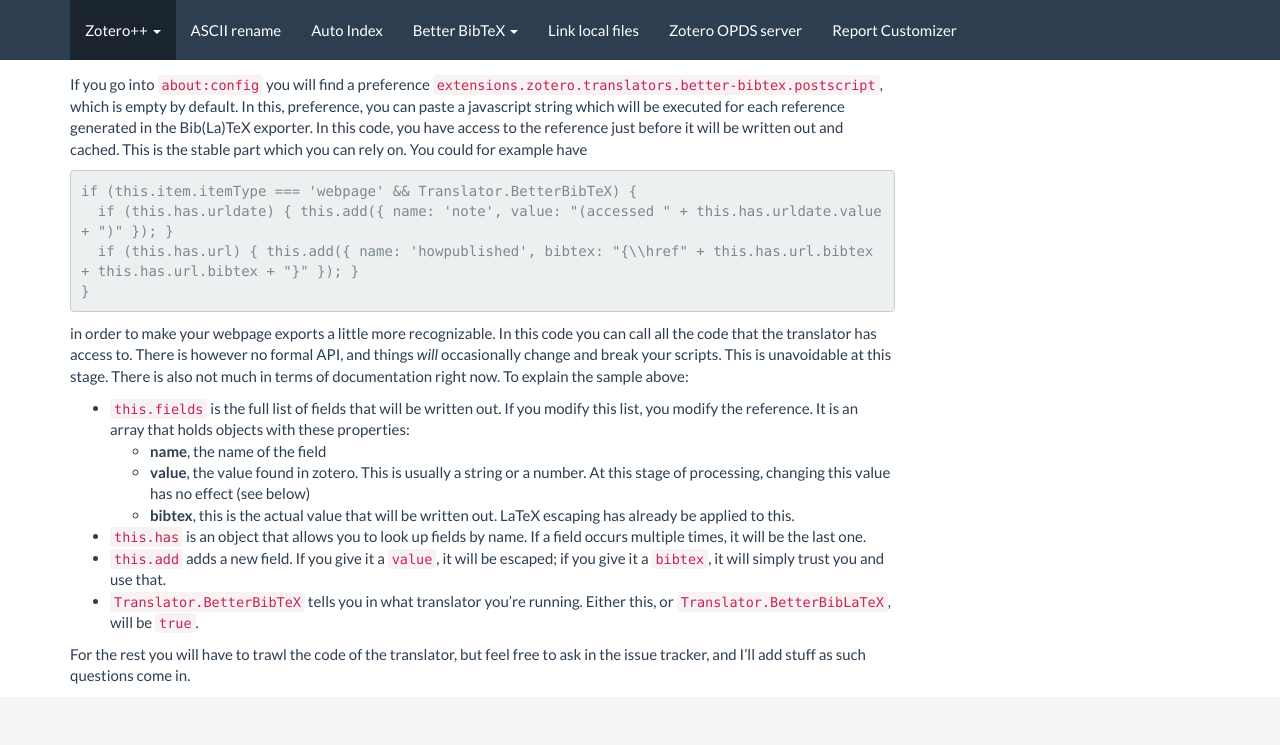
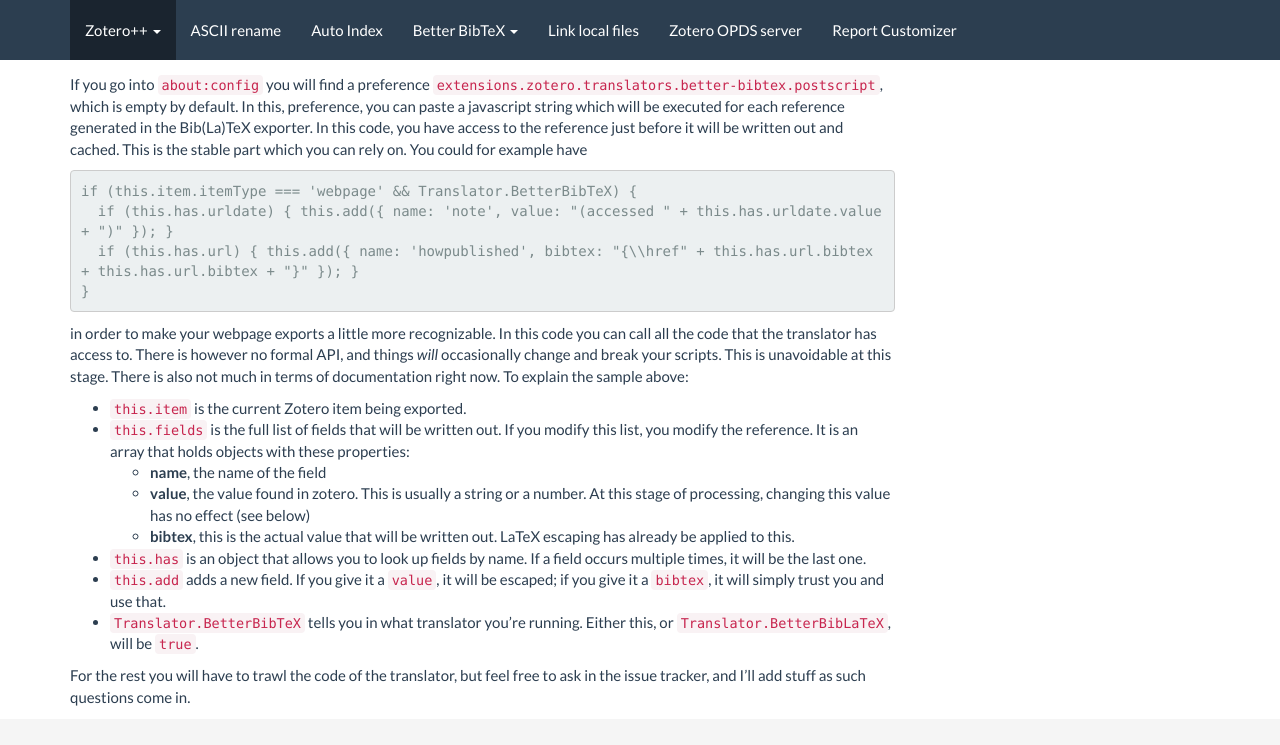
Before and after one commit to edwinksl/ZotPlus.github.io, a Jekyll site: the page built from better-bibtex/export.md, in a window 1280 px wide and 900 px high, scrolled down 1100 px. Shown: the top 745 px of the window. Built offline with Jekyll 4.4.1, drawn with Linux system fonts in a browser that asks for light colours; nearby versions of some CDN libraries.

Commit message:
better-bibtex 1.3.1 / link-local-files 0.0.9 / report-customizer 0.2.17 / debug-bridge 0.1.0 / ascii-rename 0.0.40 / auto-index 0.0.36 / opds 0.0.10

```diff
--- a/better-bibtex/export.md
+++ b/better-bibtex/export.md
@@ -75,6 +75,7 @@
 This is unavoidable at this stage. There is also not much in terms of documentation right now. To explain the sample
 above:
 
+* `this.item` is the current Zotero item being exported.
 * `this.fields` is the full list of fields that will be written out. If you modify this list, you modify the reference.
   It is an array that holds objects with these properties:
   * **name**, the name of the field
```
